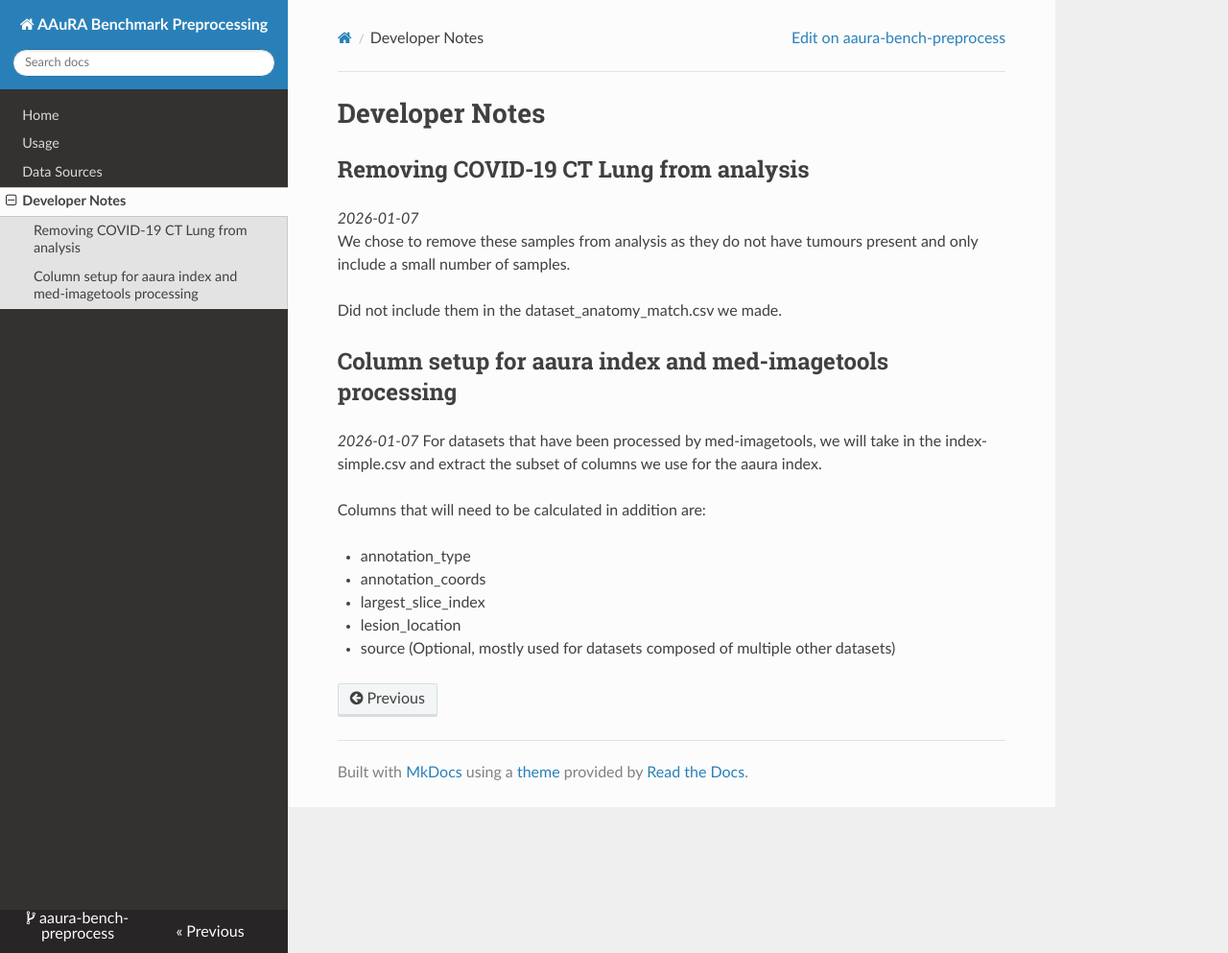
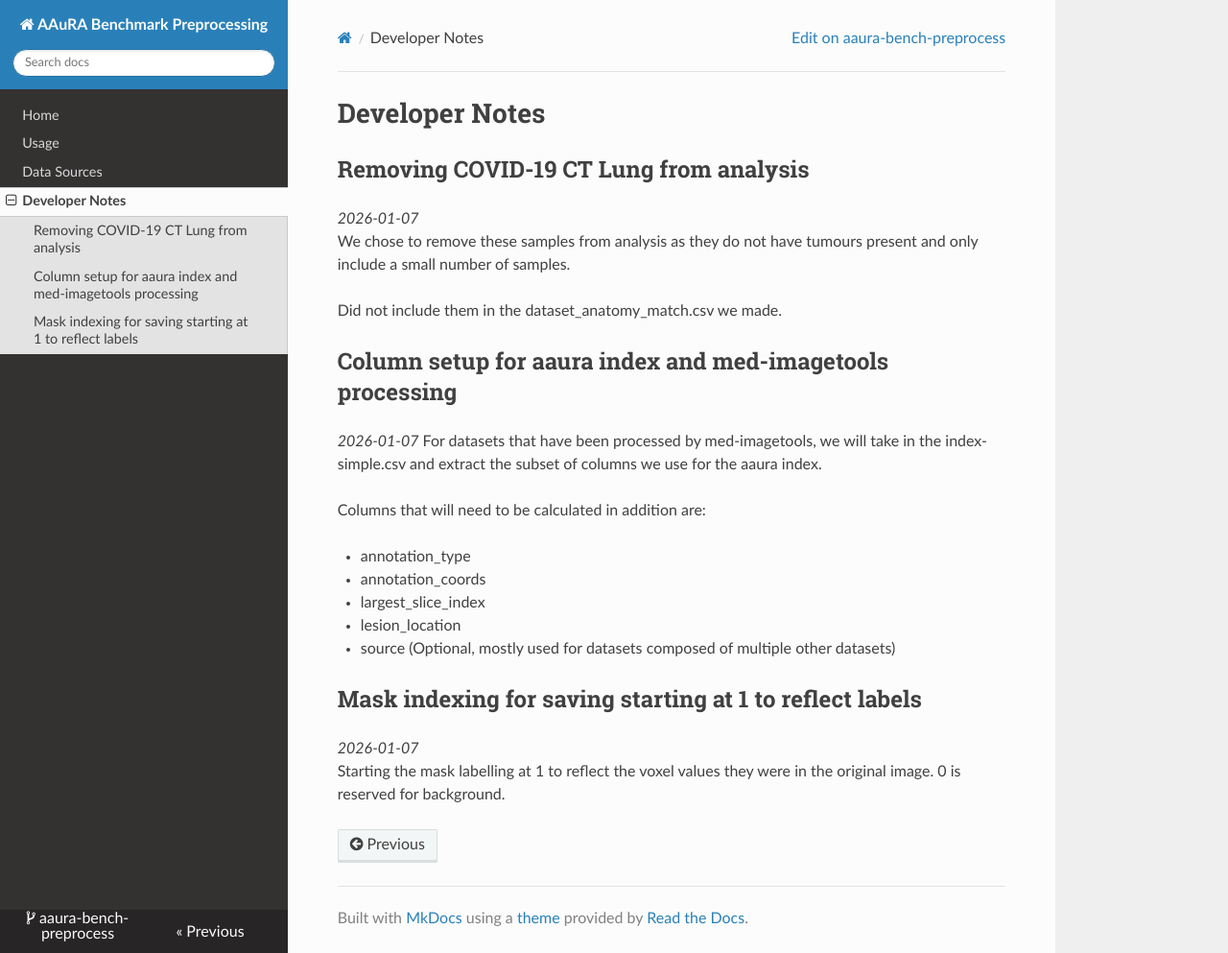
Before and after one commit to bhklab/aaura-bench-preprocess, an MkDocs documentation site: the page built from docs/devnotes.md, in a window 1280 px wide and 993 px high. Shown: the whole window at 96% size. Built offline with MkDocs 1.6.1, drawn with Linux system fonts in a browser that asks for light colours; nearby versions of some CDN libraries.

Commit message:
docs: add notes on mask indexing

```diff
--- a/docs/devnotes.md
+++ b/docs/devnotes.md
@@ -17,3 +17,7 @@ Columns that will need to be calculated in addition are:
 * largest_slice_index
 * lesion_location
 * source (Optional, mostly used for datasets composed of multiple other datasets)
+
+## Mask indexing for saving starting at 1 to reflect labels
+*2026-01-07*
+Starting the mask labelling at 1 to reflect the voxel values they were in the original image. 0 is reserved for background.
```
